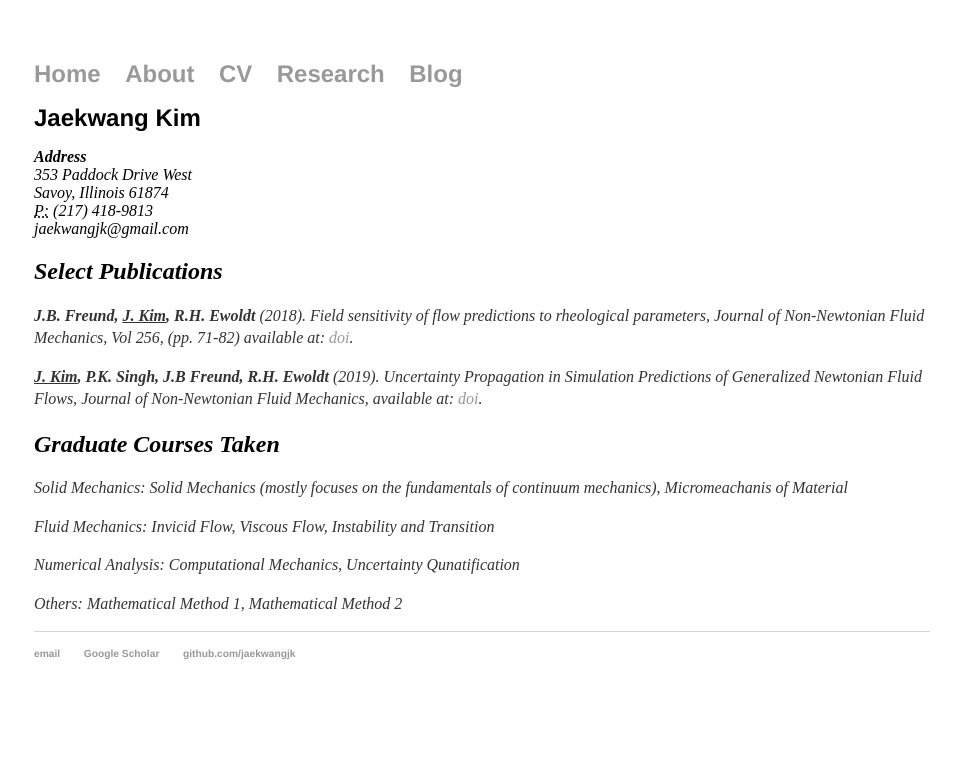
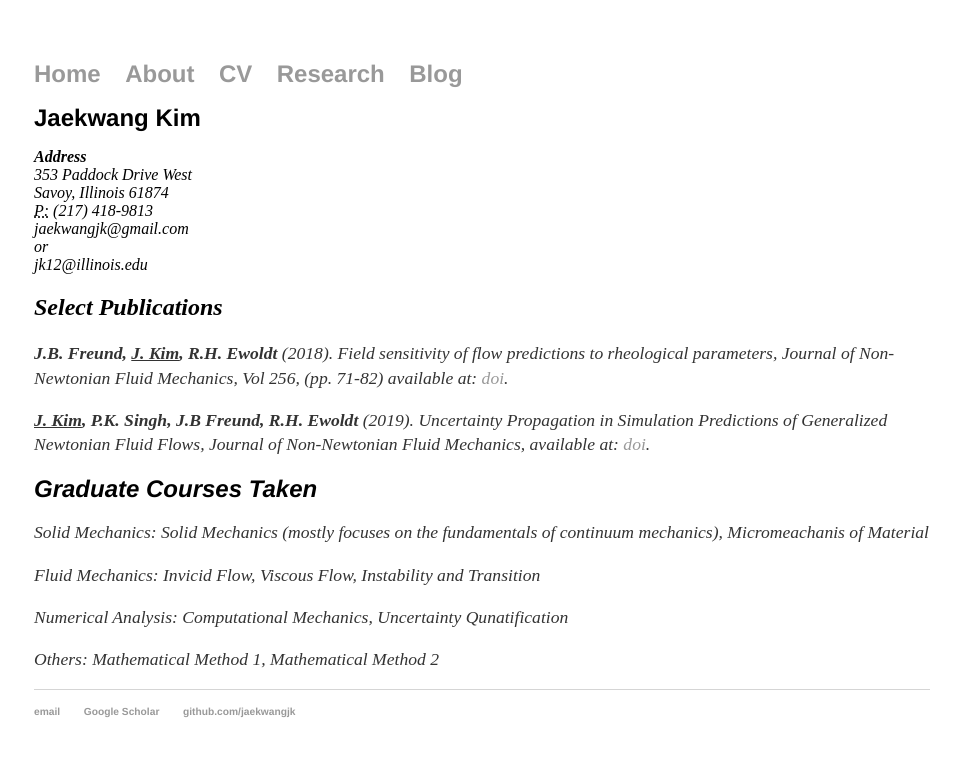
Before and after one commit to jaekwangjk/jaekwangjk.github.io, a Jekyll site: the page built from cv.html, in a window 1280 px wide. Shown: the top 757 px of the page, without its empty margins (158-1117 px from the left). Built offline with Jekyll 4.4.1, drawn with Linux system fonts in a browser that asks for light colours.

```diff
--- a/css/main.css
+++ b/css/main.css
@@ -33,7 +33,7 @@ h1 {
     font-family:'Helvetica', 'Arial', 'Sans-Serif';
 }
 p {
-    font-size: 1.0em;
+    font-size: 1.1em;
     line-height: 1.4em;
     color: #333;
 }
--- a/cv.html
+++ b/cv.html
@@ -10,7 +10,9 @@ title: Jaekwang Kim
 	Savoy, Illinois 61874<br>
 
 	<abbr title="phone">P:</abbr> (217) 418-9813<br>
-	<span class="obfuscate">jaekwangjk@gmail.com</span>
+	<span class="obfuscate">jaekwangjk@gmail.com</span><br>
+	or<br>
+	<span class="obfuscate">jk12@illinois.edu</span><br>
 
 	<h2>Select Publications</h2>
 
@@ -32,17 +34,17 @@ title: Jaekwang Kim
 
 
 
-	<h2>Graduate Courses Taken</h2>
+	<h1>Graduate Courses Taken</h1>
 	<p>
-	Solid Mechanics: Solid Mechanics (mostly focuses on the fundamentals of continuum mechanics), Micromeachanis of Material
+	Solid Mechanics: Solid Mechanics (mostly focuses on the fundamentals of continuum mechanics), Micromeachanis of Material<br>
 	</p>
 
 	<p>
-	Fluid Mechanics: Invicid Flow, Viscous Flow, Instability and Transition
+	Fluid Mechanics: Invicid Flow, Viscous Flow, Instability and Transition <br>
 	</p>
 
 	<p>
-	Numerical Analysis: Computational Mechanics, Uncertainty Qunatification
+	Numerical Analysis: Computational Mechanics, Uncertainty Qunatification	<br>
 	</p>
 
 	<p>
--- a/research.html
+++ b/research.html
@@ -3,7 +3,10 @@ layout: default
 title: Jaekwang Kim
 ---
 <div class="blurb">
+	<p>
 	<h1>Motion of grain boundaries in polycrystalline materials</h1>
+	</p>
+
 	<p> Polyscrystalline materials are composed of many tiny sigle crystal pieces
 		(known as grains) stuck together. It is common microstructure for metals
 		and ceramics. The growth of grain boundaries are of interest because important
@@ -13,8 +16,9 @@ title: Jaekwang Kim
 		If one can model and simulate the growth of grainboundaries accurately,
 		polycrystalline materials can be tuned to achieve a variety of uses.  </p>
 
-
+    <p>
 	<h1>Complex fluid flow simulation</h1>
+	</p>
 	<p>I use Finite Element Method to simulate non-Newtonian fluid flows.</p>
 
 </div><!-- /.blurb -->
```
Also changed, not shown: about.html (+12 -7 lines), index.html (+4 -3 lines).
